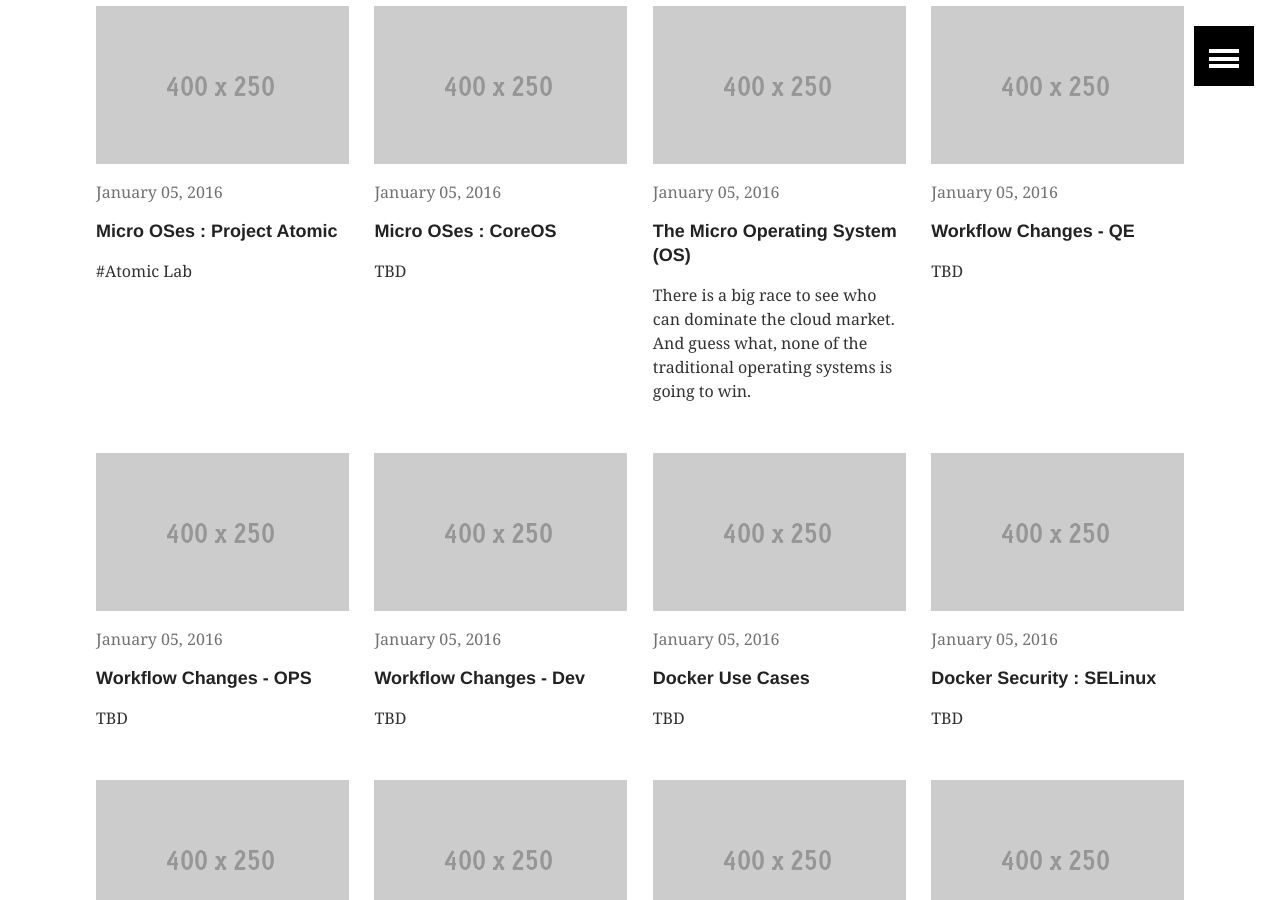
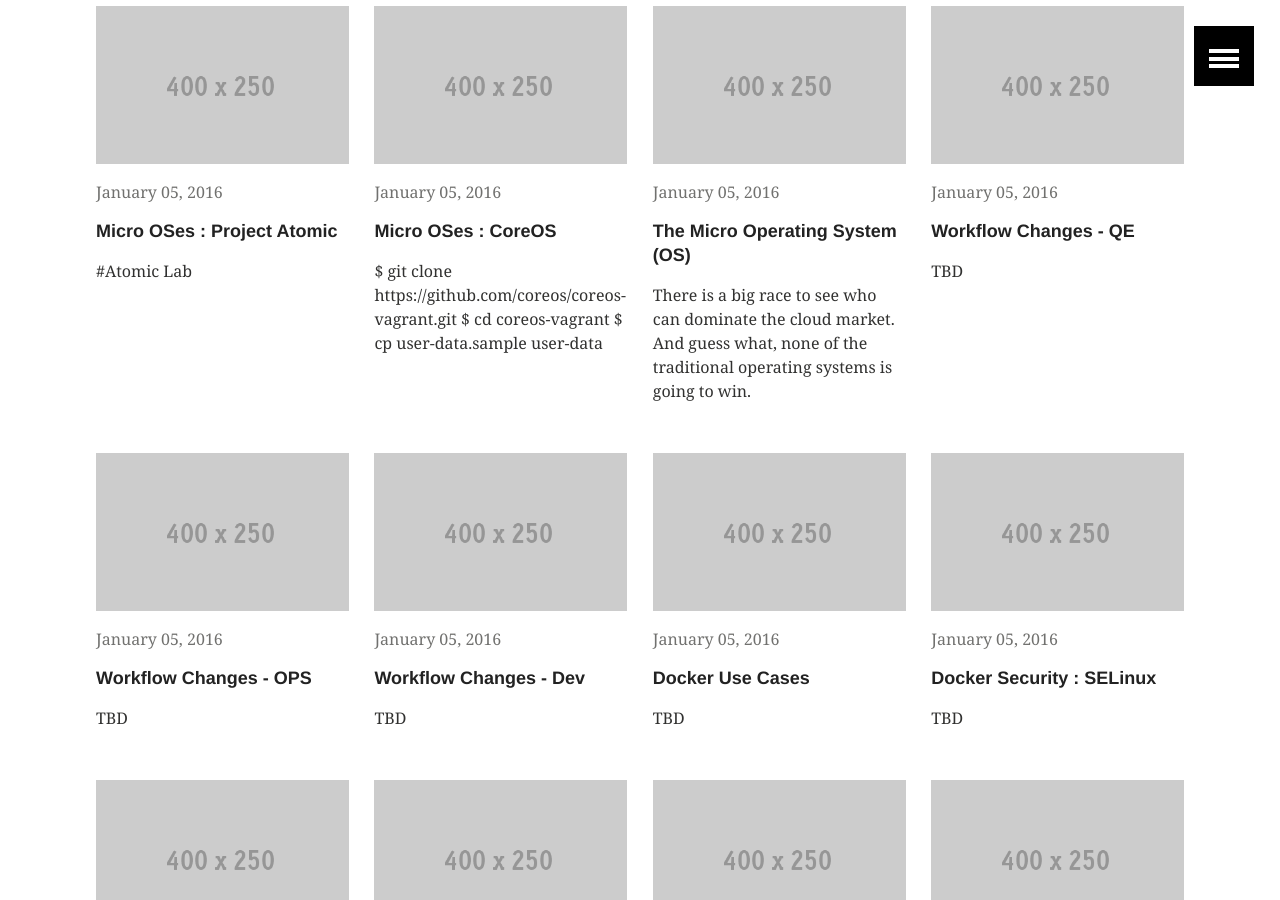
Before and after one commit to shradha09/containers-workshop, a Jekyll site: the page built from handson/index.md, in a window 1280 px wide and 900 px high, scrolled down 603 px. Built offline with Jekyll 4.4.1, drawn with Linux system fonts in a browser that asks for light colours; some of the changed lines change nothing that is shown.

Commit message:
update coreos

`````diff
--- a/_posts/handson/2016-01-05-Dockermicro_Handson_CoreOS.md
+++ b/_posts/handson/2016-01-05-Dockermicro_Handson_CoreOS.md
@@ -8,4 +8,57 @@
 ads: false
 ---
 
-TBD
+````
+$ git clone https://github.com/coreos/coreos-vagrant.git
+$ cd coreos-vagrant
+$ cp user-data.sample user-data
+```
+
+- Create the new discovery token and update the config file
+
+- Update the config file
+```
+$ cp config.rb.sample config.rb
+```
+
+- Start the VMs
+```
+$ vagrant up
+$ vagrant status
+```
+
+- Login to one VM
+```
+$ vagrant ssh core-01
+$ systemctl status etcd fleet
+$ core@core-01 ~ $ fleetctl list-machines
+MACHINE		IP		METADATA
+bff3ffd4...	172.17.8.102	-
+cf4afec9...	172.17.8.101	-
+```
+
+- Create a service file with following content
+```
+$ cat myapp.service
+[Unit]
+Description=MyApp
+After=docker.service
+Requires=docker.service
+
+[Service]
+TimeoutStartSec=0
+ExecStartPre=-/usr/bin/docker kill busybox1
+ExecStartPre=-/usr/bin/docker rm busybox1
+ExecStartPre=/usr/bin/docker pull busybox
+ExecStart=/usr/bin/docker run --name busybox1 busybox /bin/sh -c "while true; do echo Hello World; sleep 1; done"
+ExecStop=/usr/bin/docker stop busybox1
+```
+
+- Create the service
+```
+$ fleetctl submit myapp.service
+$ fleetctl start myapp.service
+core@core-01 ~ $ fleetctl list-units
+UNIT		MACHINE				ACTIVE	SUB
+myapp.service	bff3ffd4.../172.17.8.102	active	running
+```
`````
